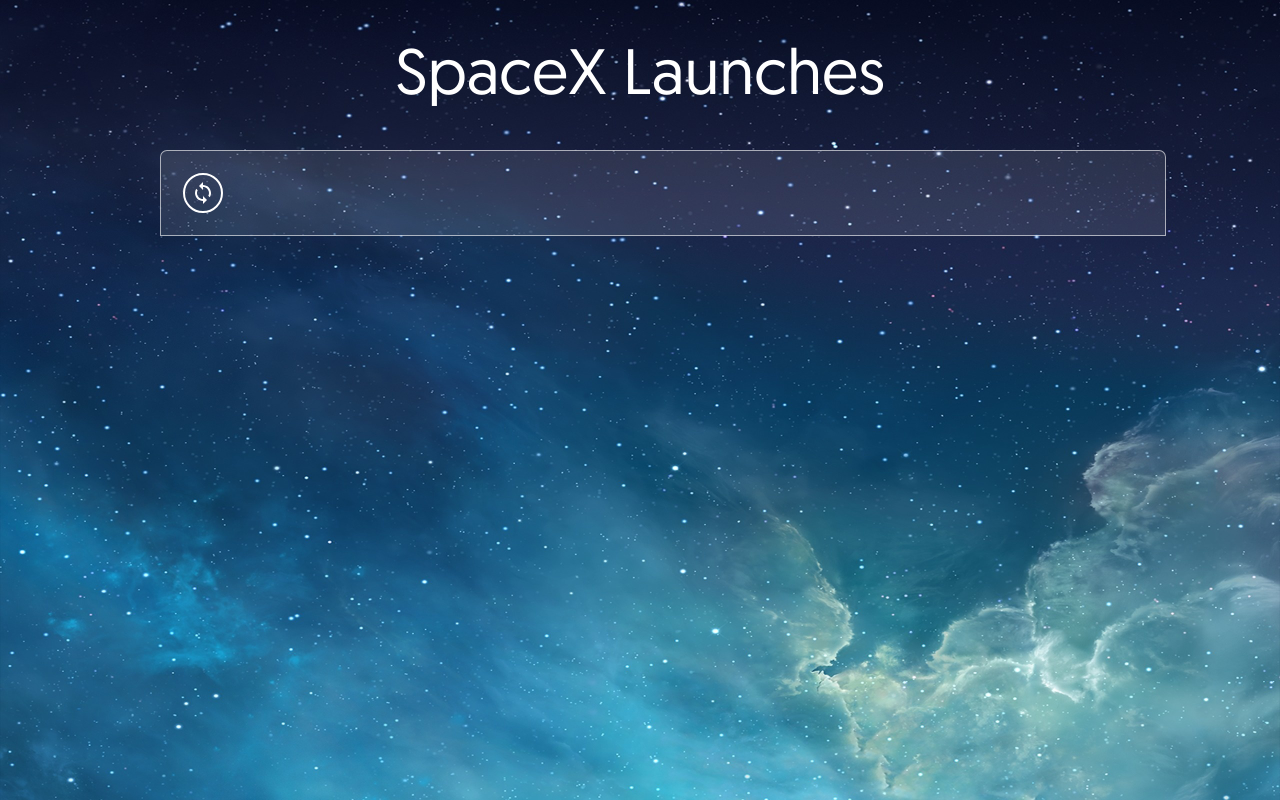
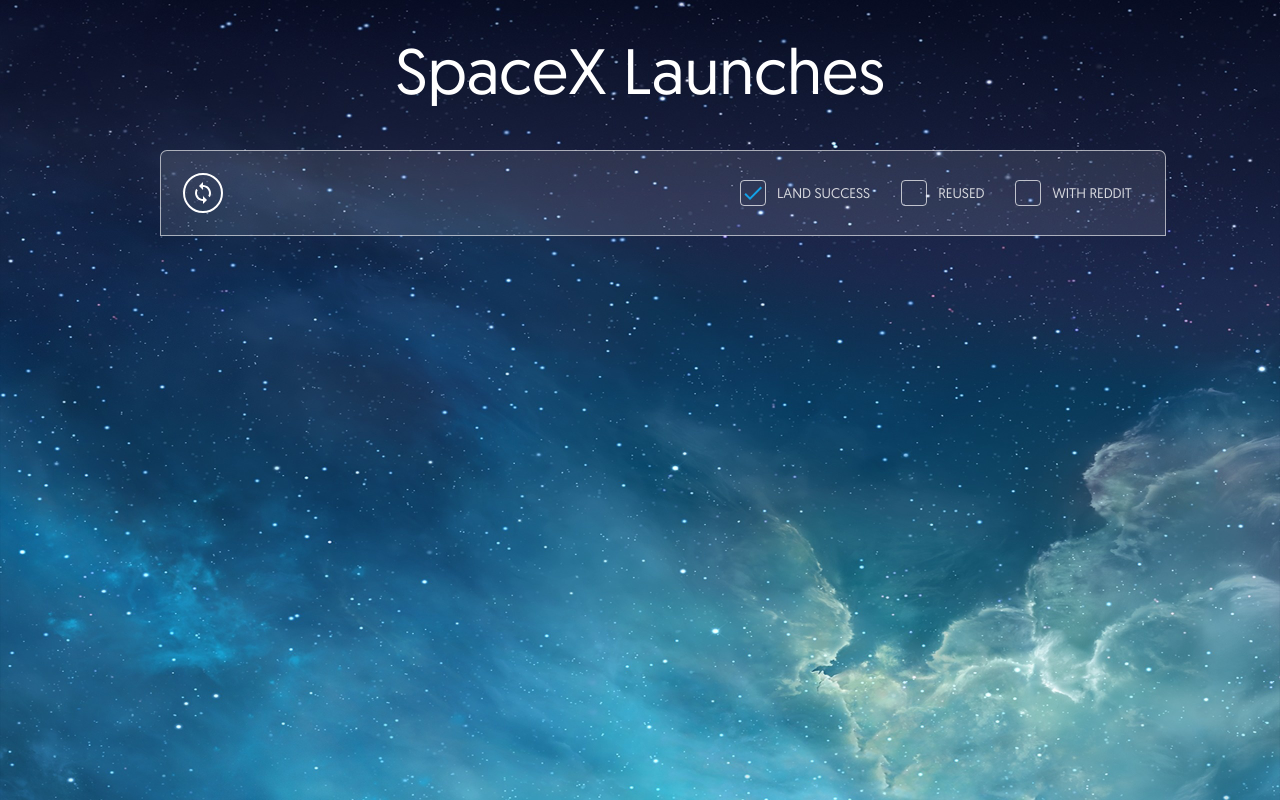
Before and after one commit to josh-butler/sputnik-app, a React (Create React App) app: page / in a window 1280 px wide. Built offline with nearby package versions, Linux system fonts and the light colour scheme.

Commit message:
Rough out check boxes

```diff
--- a/src/LaunchTable.js
+++ b/src/LaunchTable.js
@@ -1,5 +1,7 @@
 import React from 'react';
 import LoopIcon from '@material-ui/icons/Sync';
+import CheckIcon from '@material-ui/icons/Check';
+// import { Checkbox } from '@material-ui/core';
 
 const styles = {
   title: {
@@ -14,6 +16,7 @@
     borderRadius: '7px 7px 0 0',
     display: 'flex',
     alignItems: 'center',
+    justifyContent: 'space-between',
     padding: 22,
     marginTop: 10,
   },
@@ -42,6 +45,38 @@
     opacity: '1.0 !important',
     cursor: 'pointer',
   },
+  checkbox: {
+    border: '1px solid rgba(255,255,255,0.7)',
+    height: 22,
+    width: 22,
+    borderRadius: 4,
+    paddingRight: 2,
+    paddingBottom: 2,
+  },
+  checkContainer: {
+    display: 'flex',
+    alignItems: 'center',
+    marginLeft: 20,
+  },
+  checkGroup: {
+    display: 'flex',
+  },
+  label: {
+    color: 'rgba(255,255,255,0.8)',
+    fontSize: 14,
+    margin: '0 11px',
+  },
+};
+
+const CheckBox = ({ checked, label }) => {
+  return (
+    <div style={styles.checkContainer}>
+      <div style={styles.checkbox}>
+        {checked && <CheckIcon style={{ color: '#13A2E8' }} />}
+      </div>
+      <div style={styles.label}>{label}</div>
+    </div>
+  );
 };
 
 const LaunchTable = props => {
@@ -53,6 +88,11 @@
           <div style={styles.button}>
             <LoopIcon style={styles.icon} />
           </div>
+          <div style={styles.checkGroup}>
+            <CheckBox checked label="LAND SUCCESS" />
+            <CheckBox label="REUSED" />
+            <CheckBox label="WITH REDDIT" />
+          </div>
         </div>
       </div>
     </div>
```
